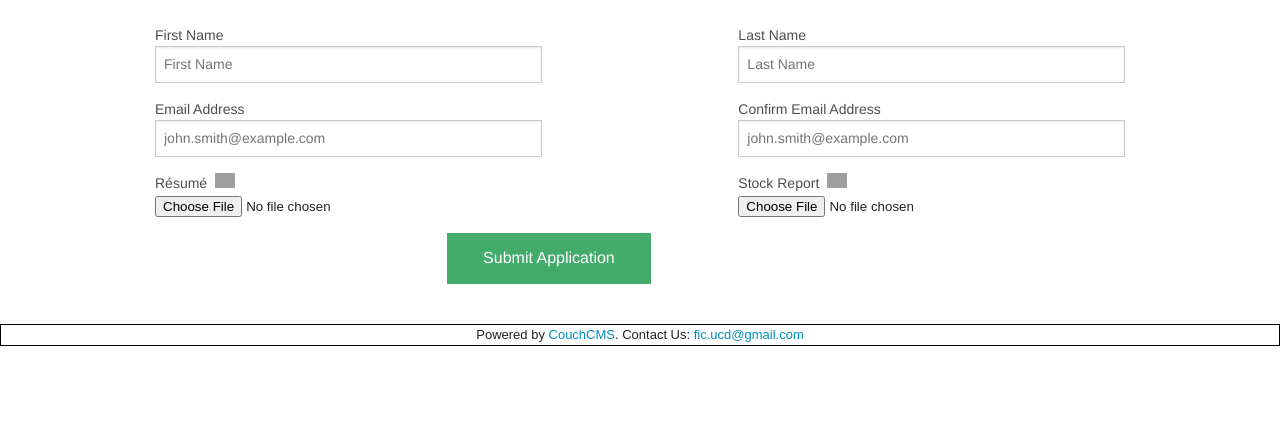
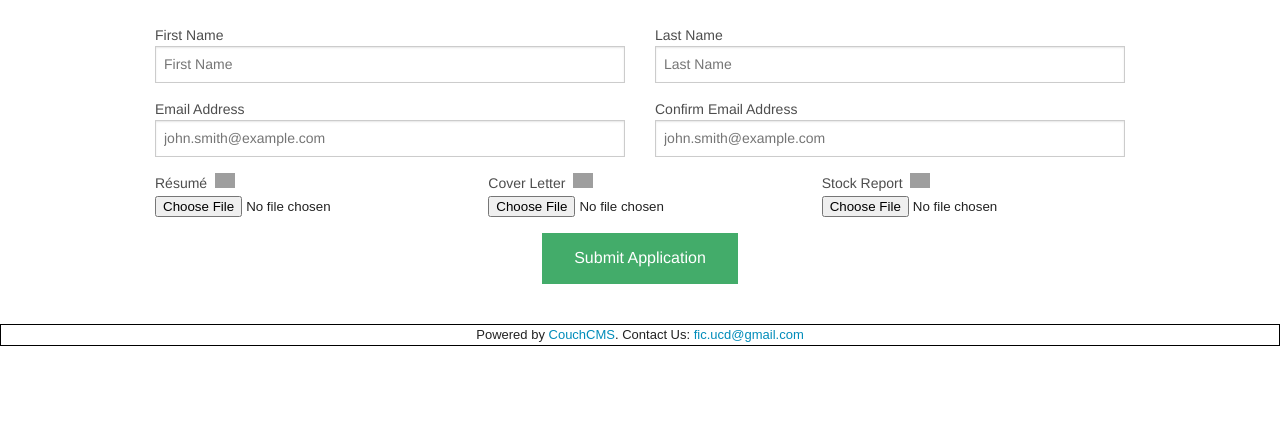
Before and after one commit to benmishkanian/davisficwebsite, a PHP site: page /apply.php in a window 1280 px wide. Shown: the part 374-800 px from the top of the page. Run offline with PHP 8.4, Linux system fonts and the light colour scheme; some libraries are stand-ins or nearby versions; grey boxes are pictures that could not be loaded.

Commit message:
Added cover letter to application, and fixed logo on php login pages.

```diff
--- a/apply.php
+++ b/apply.php
@@ -47,41 +47,46 @@
         </div>
             <form id="mainForm" data-abide action="upload.php" method="post" enctype="multipart/form-data">
             <div class="row">
-                <div class="large-5 columns">
+                <div class="large-6 columns">
                     <label>First Name</label>
                     <input required name="firstName" type="text" placeholder="First Name" />
                 </div>
-                <div class="large-5 columns">
+                <div class="large-6 columns end">
                     <label>Last Name</label>
                     <input required name="lastName" type="text" placeholder="Last Name" />
                 </div>
             </div>
             <div class="row">
-                <div class="large-5 columns">
+                <div class="large-6 columns">
                     <label>Email Address</label>
                     <input required id="email1" name="email" type="email" placeholder="john.smith@example.com" />
                 </div>
-                <div class="large-5 columns">
+                <div class="large-6 columns end">
                     <label>Confirm Email Address</label>
                     <input id="email2" type="email" placeholder="john.smith@example.com" onblur="validateEmail()"/>
                     <small id="emailError" class="error" style="display: none">Email addresses do not match</small>
                 </div>
             </div>
             <div class="row">
-                <div class="large-5 columns">
+                <div class="large-4 columns">
                     <label style="float: left">R&eacute;sum&eacute;&nbsp;&nbsp;</label><img class="helpButton" title="PDF format is preferred." src="img/questionbutton.jpg"/>
                     <input type="hidden" name="MAX_FILE_SIZE" value="2000000">
                     <input required name="userfile"type="file" placeholder="PDF file format" />
                 </div>
-                <div class="large-5 columns">
+                <div class="large-4 columns">
+                    <label style="float: left">Cover Letter&nbsp;&nbsp;</label><img class="helpButton" title="1-page maximum" src="img/questionbutton.jpg"/>
+                    <input type="hidden" name="MAX_FILE_SIZE" value="2000000">
+                    <input required name="coverLetter" type="file" placeholder="PDF file format" />
+                </div>
+                <div class="large-4 columns">
                     <label style="float: left">Stock Report&nbsp;&nbsp;</label><img class="helpButton" title="Write a 1-page report on a stock of your choosing." src="img/questionbutton.jpg"/>
                     <input type="hidden" name="MAX_FILE_SIZE" value="2000000">
                     <input required name="stockReport" type="file" placeholder="PDF file format" />
                 </div>
             </div>
             <div class="row">
-                <div class="large-5 columns small-centered">
-                    <input name="upload" type="submit" id="upload" value=" Submit Application " class="button success"/>
+                <div class="large-6 columns small-centered" style="text-align: center">
+                    <input name="upload" type="submit" id="upload" value="Submit Application" class="button success"/>
                 </div>
             </div>
         </form>
--- a/boilerplate.html
+++ b/boilerplate.html
@@ -3,7 +3,7 @@
     <nav id="desktopNav" class="top-bar" data-topbar role="navigation">
         <ul class="title-area">
             <li>
-                <a href="/index.php"><img src="img/logo.svg" width="55px" style="margin: 6px"/></a>
+                <a href="/index.php"><img src="/img/logo.svg" width="55px" style="margin: 6px"/></a>
             </li>
             <!-- Remove the class "menu-icon" to get rid of menu icon. Take out "Menu" to just have icon alone -->
             <li class="toggle-topbar menu-icon"><a href="#"><span>Menu</span></a></li>
--- a/download.php
+++ b/download.php
@@ -12,8 +12,12 @@ if(isset($_GET['id']) && isset($_GET['fileType']))
         $query = "SELECT name, type, size, content " .
             "FROM applications WHERE id = '$id'";
     }
-    else {
+    else if ($fileType == "stockReport") {
         $query = "SELECT stockReportName, stockReportType, stockReportSize, stockReportContent " .
+            "FROM applications WHERE id = '$id'";
+    }
+    else if ($fileType == "coverLetter") {
+        $query = "SELECT coverLetterName, coverLetterType, coverLetterSize, coverLetterContent " .
             "FROM applications WHERE id = '$id'";
     }
     $result = mysql_query($query) or die('Error, query failed');
```
Also changed, not shown: getapplications.php (+6 -2 lines), upload.php (+17 -4 lines).
